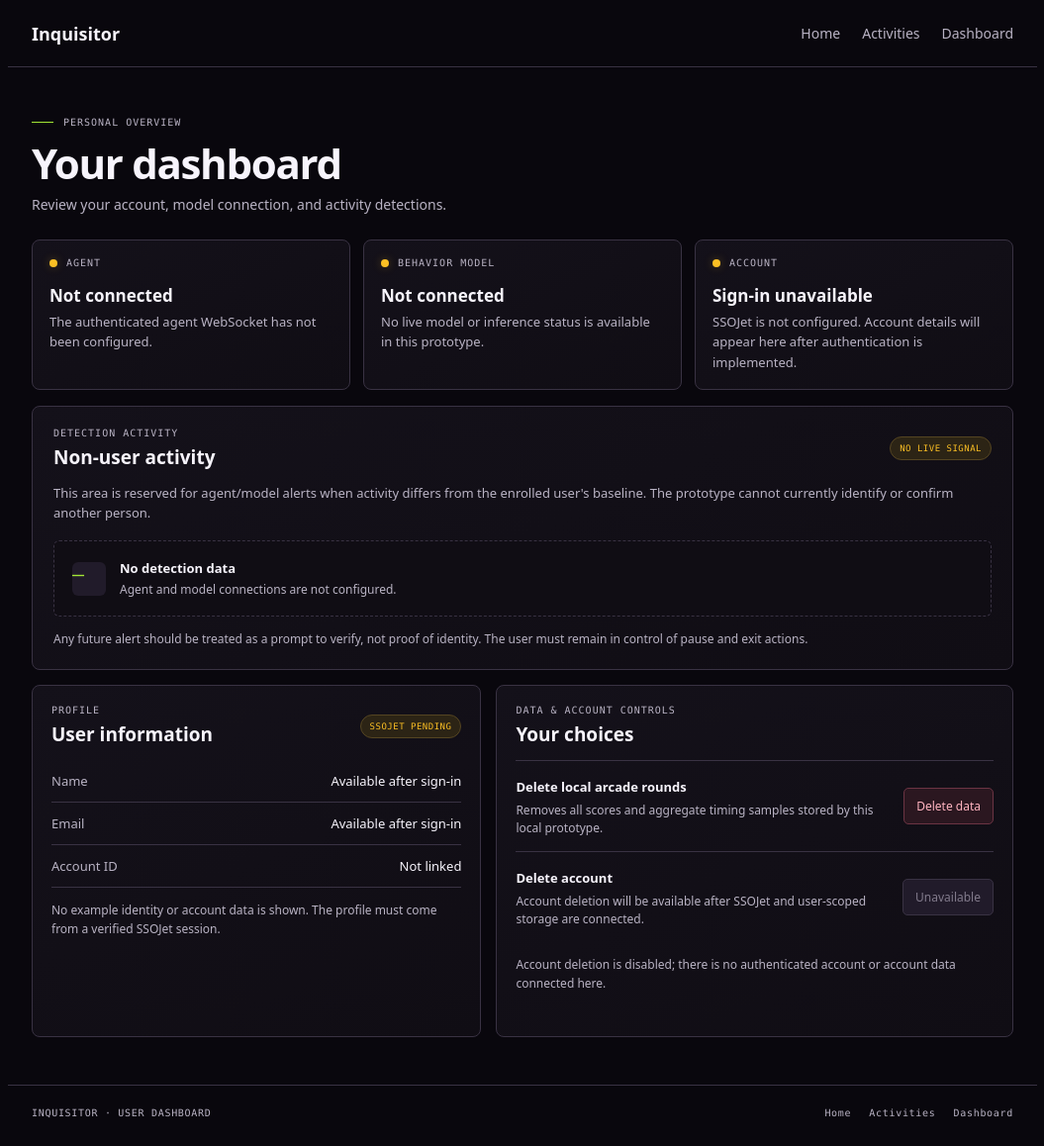
After one commit to HappyCoderHackathons/Inquisitor, a Flask app: page /dashboard in a window 1280 px wide. The commit adds this page. Shown: the whole page at 99% size, without its empty margins (112-1167 px from the left). Run offline with Flask 3, Linux system fonts and the light colour scheme.

Commit message:
User info page

```diff
--- a/Frontend/server.py
+++ b/Frontend/server.py
@@ -39,6 +39,11 @@ def home():
 @app.get("/arcade")
 def arcade():
     return render_template("arcade.html")
+
+
+@app.get("/dashboard")
+def dashboard():
+    return render_template("dashboard.html")
 
 
 @app.get("/api/summary")
--- /dev/null
+++ b/Frontend/static/dashboard.js
@@ -0,0 +1,18 @@
+const deleteLocalData = document.querySelector("#deleteLocalData");
+const dataActionStatus = document.querySelector("#dataActionStatus");
+
+deleteLocalData?.addEventListener("click", async () => {
+  if (!window.confirm("Delete all locally stored arcade rounds? This cannot be undone.")) return;
+
+  dataActionStatus.textContent = "";
+  dataActionStatus.classList.remove("error");
+
+  try {
+    const response = await fetch("/api/samples", { method: "DELETE" });
+    if (!response.ok) throw new Error(`Request failed (${response.status}).`);
+    dataActionStatus.textContent = "Local arcade rounds deleted.";
+  } catch (error) {
+    dataActionStatus.classList.add("error");
+    dataActionStatus.textContent = error instanceof Error ? error.message : "Could not delete local arcade rounds.";
+  }
+});
--- a/Frontend/static/style.css
+++ b/Frontend/static/style.css
@@ -142,6 +142,58 @@ button:focus-visible,a:focus-visible,input:focus-visible,.arena-canvas:focus-vis
   .intro-final .button{width:100%}
   .intro-footer{padding:20px 17px}
 }
+.dashboard-main{max-width:1040px;margin:auto;padding:40px 24px 48px}
+.dashboard-heading{margin-bottom:26px}
+.dashboard-heading h1{margin:12px 0 8px;font:600 clamp(32px,5vw,42px)/1.15 var(--sans);letter-spacing:-1.3px}
+.dashboard-heading>p:last-child{margin:0;color:var(--muted);font-size:14px}
+.connection-grid{display:grid;grid-template-columns:repeat(3,minmax(0,1fr));gap:13px;margin-bottom:16px}
+.connection-card,.dashboard-panel{border:1px solid var(--line);border-radius:8px;background:linear-gradient(155deg,var(--panel),#100D14)}
+.connection-card{padding:17px}
+.connection-card-heading{display:flex;align-items:center;gap:9px}
+.connection-card-heading .eyebrow,.dashboard-panel .eyebrow{margin:0;font:10px var(--mono);letter-spacing:1px;color:var(--muted)}
+.status-indicator{width:8px;height:8px;border-radius:50%;background:#69717e}
+.status-indicator.pending{background:#FBBF24;box-shadow:0 0 10px #FBBF2444}
+.connection-card h2{margin:16px 0 5px;font:600 17px var(--sans)}
+.connection-card p,.dashboard-panel-copy{margin:0;color:var(--muted);font-size:13px;line-height:1.55}
+.dashboard-panel{padding:19px;margin-bottom:15px}
+.dashboard-panel-heading{display:flex;justify-content:space-between;align-items:center;gap:14px;margin-bottom:13px}
+.dashboard-panel-heading h2{margin:6px 0 0;font:600 19px var(--sans)}
+.status-label{white-space:nowrap;border:1px solid var(--line);border-radius:20px;padding:6px 9px;font:9px var(--mono);letter-spacing:.5px}
+.pending-label{color:#FBBF24;background:#2c2415;border-color:#554522}
+.detection-panel{padding:21px}
+.detection-empty{display:flex;align-items:center;gap:14px;padding:18px;margin-top:18px;border:1px dashed var(--line);border-radius:6px;background:#100D14}
+.empty-mark{display:grid;place-items:center;width:34px;height:34px;border-radius:6px;background:var(--panel2);color:var(--green);font:20px var(--mono)}
+.detection-empty strong,.detection-empty span{display:block}
+.detection-empty strong{font-size:13px}
+.detection-empty div>span{margin-top:4px;color:var(--muted);font-size:12px}
+.dashboard-footnote{margin:13px 0 0;color:var(--muted);font-size:12px;line-height:1.6}
+.dashboard-columns{display:grid;grid-template-columns:1fr 1.15fr;gap:15px}
+.dashboard-columns .dashboard-panel{margin-bottom:0}
+.profile-list{margin:0}
+.profile-list>div{display:flex;justify-content:space-between;gap:12px;padding:12px 0;border-bottom:1px solid var(--line)}
+.profile-list dt{color:var(--muted);font-size:13px}
+.profile-list dd{margin:0;text-align:right;font-size:13px}
+.data-action{display:flex;justify-content:space-between;align-items:center;gap:15px;padding:14px 0;border-top:1px solid var(--line)}
+.data-action strong{font-size:13px}
+.data-action p{margin:5px 0 0;color:var(--muted);font-size:12px;line-height:1.5}
+.dashboard-main .button{flex:0 0 auto;padding:9px 12px;font:500 12px var(--sans);letter-spacing:0}
+.danger-button{border:1px solid #6B3443;background:#2B1720;color:#FFB4C0;cursor:pointer}
+.danger-button:hover{background:#47202D;border-color:#FB7185}
+.disabled-button{border:1px solid var(--line);background:var(--panel2);color:#827B8C;cursor:not-allowed}
+.action-status{min-height:1.2em;margin:10px 0 0;color:var(--green);font-size:12px}
+.action-status.error{color:#FFB4C0}
+.dashboard-main button:focus-visible{outline:2px solid var(--green);outline-offset:3px}
+@media(max-width:760px){
+  .dashboard-main{padding:30px 17px 36px}
+  .connection-grid{grid-template-columns:1fr}
+  .connection-card{padding:15px}
+  .dashboard-columns{grid-template-columns:1fr}
+}
+@media(max-width:420px){
+  .dashboard-panel{padding:15px}
+  .dashboard-panel-heading{align-items:flex-start;flex-direction:column}
+  .data-action{align-items:flex-start;flex-direction:column}
+}
 @media(prefers-reduced-motion:reduce){*,*::before,*::after{animation-duration:.01ms!important;animation-iteration-count:1!important;scroll-behavior:auto!important;transition-duration:.01ms!important}}
 .arcade-layout{min-height:100vh;background:var(--bg)}
 body{background:var(--bg);font-family:var(--sans)}
--- a/Frontend/templates/arcade.html
+++ b/Frontend/templates/arcade.html
@@ -15,6 +15,7 @@
           <a href="/">Home</a>
           <a href="#games">Games</a>
           <a href="#stats">Stats</a>
+          <a href="/dashboard">Dashboard</a>
         </nav>
       </header>
 
--- /dev/null
+++ b/Frontend/templates/dashboard.html
@@ -0,0 +1,106 @@
+<!doctype html>
+<html lang="en">
+  <head>
+    <meta charset="utf-8">
+    <meta name="viewport" content="width=device-width,initial-scale=1">
+    <meta name="theme-color" content="#09070D">
+    <meta name="description" content="Account, model, and agent connection dashboard for Inquisitor.">
+    <title>Inquisitor | User Dashboard</title>
+    <link rel="stylesheet" href="/static/style.css">
+    <script src="/static/dashboard.js" defer></script>
+  </head>
+  <body>
+    <div class="arcade-layout">
+      <header class="arcade-header">
+        <a class="brand" href="/">Inquisitor</a>
+        <nav class="arcade-nav" aria-label="Main navigation">
+          <a href="/">Home</a>
+          <a href="/arcade">Activities</a>
+          <a href="/dashboard" aria-current="page">Dashboard</a>
+        </nav>
+      </header>
+
+      <main class="dashboard-main">
+        <section class="dashboard-heading">
+          <p class="eyebrow"><span class="eyebrow-line"></span> PERSONAL OVERVIEW</p>
+          <h1>Your dashboard</h1>
+          <p>Review your account, model connection, and activity detections.</p>
+        </section>
+
+        <section class="connection-grid" aria-label="Connection status">
+          <article class="connection-card">
+            <div class="connection-card-heading"><span class="status-indicator pending"></span><span class="eyebrow">AGENT</span></div>
+            <h2 id="agentConnectionStatus">Not connected</h2>
+            <p>The authenticated agent WebSocket has not been configured.</p>
+          </article>
+          <article class="connection-card">
+            <div class="connection-card-heading"><span class="status-indicator pending"></span><span class="eyebrow">BEHAVIOR MODEL</span></div>
+            <h2 id="modelConnectionStatus">Not connected</h2>
+            <p>No live model or inference status is available in this prototype.</p>
+          </article>
+          <article class="connection-card">
+            <div class="connection-card-heading"><span class="status-indicator pending"></span><span class="eyebrow">ACCOUNT</span></div>
+            <h2 id="accountConnectionStatus">Sign-in unavailable</h2>
+            <p>SSOJet is not configured. Account details will appear here after authentication is implemented.</p>
+          </article>
+        </section>
+
+        <section class="dashboard-panel detection-panel" aria-labelledby="detectionTitle">
+          <div class="dashboard-panel-heading">
+            <div>
+              <p class="eyebrow">DETECTION ACTIVITY</p>
+              <h2 id="detectionTitle">Non-user activity</h2>
+            </div>
+            <span id="detectionConnectionStatus" class="status-label pending-label">NO LIVE SIGNAL</span>
+          </div>
+          <p class="dashboard-panel-copy">This area is reserved for agent/model alerts when activity differs from the enrolled user's baseline. The prototype cannot currently identify or confirm another person.</p>
+          <div class="detection-empty">
+            <span class="empty-mark" aria-hidden="true">—</span>
+            <div><strong>No detection data</strong><span>Agent and model connections are not configured.</span></div>
+          </div>
+          <p class="dashboard-footnote">Any future alert should be treated as a prompt to verify, not proof of identity. The user must remain in control of pause and exit actions.</p>
+        </section>
+
+        <section class="dashboard-columns">
+          <article class="dashboard-panel account-panel" aria-labelledby="accountTitle">
+            <div class="dashboard-panel-heading">
+              <div><p class="eyebrow">PROFILE</p><h2 id="accountTitle">User information</h2></div>
+              <span class="status-label pending-label">SSOJET PENDING</span>
+            </div>
+            <dl class="profile-list">
+              <div><dt>Name</dt><dd id="accountName">Available after sign-in</dd></div>
+              <div><dt>Email</dt><dd id="accountEmail">Available after sign-in</dd></div>
+              <div><dt>Account ID</dt><dd id="accountId">Not linked</dd></div>
+            </dl>
+            <p class="dashboard-footnote">No example identity or account data is shown. The profile must come from a verified SSOJet session.</p>
+          </article>
+
+          <article class="dashboard-panel data-panel" aria-labelledby="dataTitle">
+            <div class="dashboard-panel-heading">
+              <div><p class="eyebrow">DATA &amp; ACCOUNT CONTROLS</p><h2 id="dataTitle">Your choices</h2></div>
+            </div>
+            <div class="data-action">
+              <div><strong>Delete local arcade rounds</strong><p>Removes all scores and aggregate timing samples stored by this local prototype.</p></div>
+              <button id="deleteLocalData" class="button danger-button" type="button">Delete data</button>
+            </div>
+            <div class="data-action">
+              <div><strong>Delete account</strong><p>Account deletion will be available after SSOJet and user-scoped storage are connected.</p></div>
+              <button class="button disabled-button" type="button" disabled aria-describedby="accountDeleteHelp">Unavailable</button>
+            </div>
+            <p id="accountDeleteHelp" class="dashboard-footnote">Account deletion is disabled; there is no authenticated account or account data connected here.</p>
+            <p id="dataActionStatus" class="action-status" role="status" aria-live="polite"></p>
+          </article>
+        </section>
+      </main>
+
+      <footer class="intro-footer">
+        <span>INQUISITOR · USER DASHBOARD</span>
+        <nav aria-label="Footer navigation">
+          <a href="/">Home</a>
+          <a href="/arcade">Activities</a>
+          <a href="/dashboard">Dashboard</a>
+        </nav>
+      </footer>
+    </div>
+  </body>
+</html>
--- a/Frontend/templates/index.html
+++ b/Frontend/templates/index.html
@@ -15,6 +15,7 @@
         <nav class="arcade-nav" aria-label="Main navigation">
           <a href="#about">About</a>
           <a href="#privacy">Privacy</a>
+          <a href="/dashboard">Dashboard</a>
           <a class="nav-cta" href="/arcade">Visit arcade</a>
         </nav>
       </header>
@@ -86,6 +87,7 @@
         <nav aria-label="Footer navigation">
           <a href="/">Home</a>
           <a href="/arcade">Arcade</a>
+          <a href="/dashboard">Dashboard</a>
           <a href="/arcade#stats">Recent rounds</a>
         </nav>
       </footer>
```
Also changed, not shown: Frontend/INTEGRATION_HANDOFF.md (added, +52 -0 lines), Frontend/README.md, README.md.
